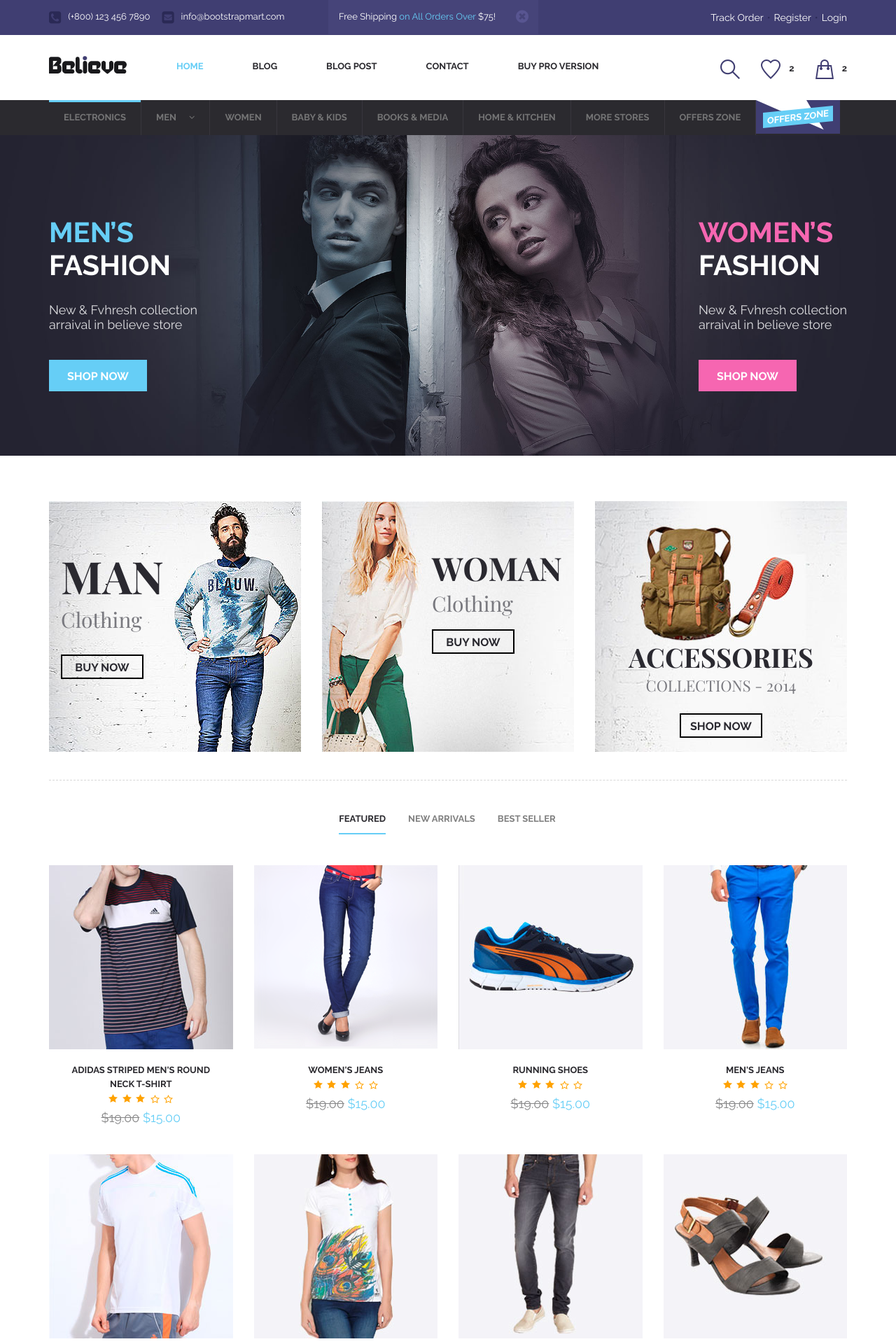
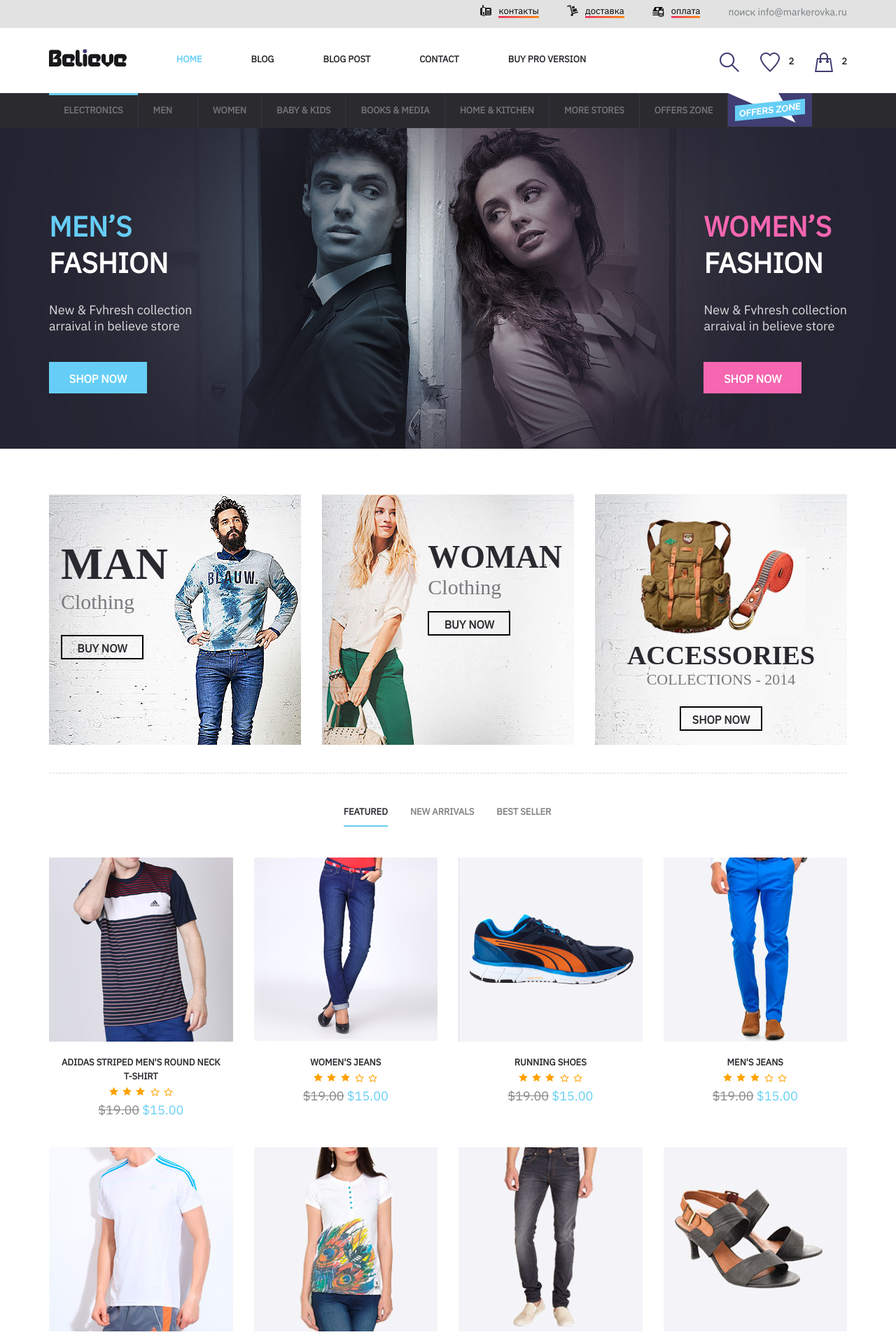
Before and after one commit to olechnaya/markerovka-website-template, a PHP site: page / in a window 1280 px wide. Shown: the top 1920 px of the page at 70% size. Run offline with PHP 8.4, Linux system fonts and the light colour scheme.

Commit message:
images for top menu added. some styles for top menu corrected

```diff
--- a/index.html
+++ b/index.html
@@ -6,11 +6,14 @@
     <meta name="viewport" content="width=device-width, initial-scale=1">
     <title>Believe</title>
 
-    <!-- fonts -->
+    <link href="https://fonts.googleapis.com/css?family=IBM+Plex+Sans|IBM+Plex+Serif|Montserrat" rel="stylesheet">
+    <!-- fonts
+
     <link href='http://fonts.googleapis.com/css?family=Raleway:400,300,500,600,700' rel='stylesheet' type='text/css'>
     <link href='http://fonts.googleapis.com/css?family=Roboto+Slab:400,700,300' rel='stylesheet' type='text/css'>
     <link href='http://fonts.googleapis.com/css?family=Playfair+Display:400,700' rel='stylesheet' type='text/css'>
     <link href='font-awesome/css/font-awesome.css' rel='stylesheet' type='text/css'>
+  -->
 
     <!-- Bootstrap -->
     <link href="css/bootstrap.min.css" rel="stylesheet">
@@ -33,6 +36,21 @@
       <script src="https://oss.maxcdn.com/html5shiv/3.7.2/html5shiv.min.js"></script>
       <script src="https://oss.maxcdn.com/respond/1.4.2/respond.min.js"></script>
     <![endif]-->
+
+    <style media="screen">
+/*    font-family: 'Montserrat', sans-serif;
+
+    font-family: 'IBM Plex Sans', sans-serif;
+font-family: 'IBM Plex Serif', serif;
+*/
+
+      body {
+
+ font-family: 'IBM Plex Sans', sans-serif;
+
+
+      }
+    </style>
   </head>
   <body>
 
@@ -40,26 +58,17 @@
           <div id="header"> <!-- header -->
               <div class="top"> <!-- top -->
                   <div class="container">
-                      <ul class="top-support">
-                          <li><i class="fa fa-phone-square"></i><span>(+800) 123 456 7890</span></li>
-                          <li><a href=""><i class="fa fa-envelope-square"></i><span>info@bootstrapmart.com</span></a></li>
+                    <div class="top-control">
+                        <a href=""><i class="fa fa-search"></i>поиск</a>
+                        <a href="mailto:info@markerovka.ru?subject=Вопрос по расходниками"><i class="fa fa-envelope"></i>info@markerovka.ru</a>
+                    </div>
+                      <ul class="top-support details">
+                          <li><a href=""><i class="fa fa-phone"></i><span>контакты</span></a></li>
+                          <li><a href=""><i class="fa fa-delivery"></i><span>доставка</span></a></li>
+                            <li><a href=""><i class="fa fa-money"></i><span>оплата</span></a></li>
                       </ul>
-                      <div class="top-offers">
-                          <div class="alert alert-warning alert-dismissible fade in offers" role="alert">
-                              <button type="button" class="close" data-dismiss="alert" aria-label="Close"><span aria-hidden="true"><i class="fa fa-times-circle"></i></span></button>
-                              Free Shipping <a href="">on All Orders Over</a> $75!
-                          </div>
-                      </div>
-                      <div class="top-control">
-                          <a href="">Track Order</a><span>•</span><a href="">Register</a><span>•</span><a href="">Login</a>
-                      </div>
+
                       <div class="clearfix"></div>
-                      <div class="top-offers show-mobile">
-                          <div class="alert alert-warning alert-dismissible fade in offers" role="alert">
-                              <button type="button" class="close" data-dismiss="alert" aria-label="Close"><span aria-hidden="true"><i class="fa fa-times-circle"></i></span></button>
-                              Free Shipping <a href="">on All Orders Over</a> $75!
-                          </div>
-                      </div>
                   </div>
               </div> <!-- top -->
 
--- a/style.css
+++ b/style.css
@@ -56,7 +56,7 @@ blockquote{
     overflow:hidden;
 }
 .container{
-    max-width:1170px;
+    max-width:1280px;
     margin:0 auto;
     position:relative;
 }
@@ -64,7 +64,7 @@ blockquote{
 
 }
 .top{
-    background:#403e72;
+    background:#e2e2e2;
 }
 .welcome{
     color: #1c1c1c;
@@ -80,24 +80,62 @@ blockquote{
 }
 .top-support{
     margin:0;
-    padding:15px 0;
-    float:left;
+    padding:7px 0;
+    float:right;
 }
 .top-support li{
     float:left;
     list-style:none;
-    color:#fff;
     font-size:13px;
-}
-.top-support li:first-child{
-    margin-right:17px;
-}
+    margin-right: 40px;
+}
+
 .top-support li a{
-    color:#fff;
-}
-.top-support li a i{
-    color:#2a2955;
-}
+    color:#000;
+      display: inline-block;
+}
+
+.top-support li a span {
+    background-image: linear-gradient(120deg, #ee2455 0%, #ff7f00 100%);
+    background-repeat: no-repeat;
+    background-size: 100% 0.2em;
+    background-position: 0 99%;
+    transition: background-size  0.25s ease-in, color 0.25s ease-in;
+}
+
+.top-support li a span:hover {
+  background-size: 100% 88%;
+  color: #fff;
+}
+.top-support li a i {
+    background: url('images/css_sprites.png');
+}
+
+.top-control a i.fa-search {
+    width: 16px; height: 16px;
+    background:url('images/top-menu-icon-envelope.svg');
+}
+
+.top-control a i.fa-search {
+    width: 16px; height: 16px;
+    background:url('images/top-menu-icon-search.svgg');
+}
+
+.top-support li a i.fa-delivery  {
+    width: 16px; height: 16px;
+    background-position: -10px -10px;
+}
+
+.top-support li a i.fa-money {
+    width: 17px; height: 20px;
+    background-position: -10px -43px;
+}
+
+.top-support li a i.fa-phone {
+    width: 16px; height: 16px;
+    background-position: -46px -10px;
+}
+
 .top-support li i{
     font-size:20px;
     color:#2a2955;
@@ -131,19 +169,24 @@ blockquote{
 }
 .top-control{
     float:right;
-    padding:15px 0;
+    padding:7px 0;
 }
 .homepage-2.gold .top-control{
     float:right;
     padding:5px 0;
 }
 .top-control a{
-    color:#fff;
+    color:#777c80;
     text-decoration: none;
    transition: all .3s ease;
     -moz-transition: all .3s ease;
     -webkit-transition: all .3s ease;
 }
+
+.top-control a:hover {
+  color: #000;
+}
+
 .homepage-2 .top-control a{
     color:#364a62;
     font-size: 14px;
@@ -160,10 +203,7 @@ blockquote{
 .homepage-2.gold .top-control a.call{
     color:#3a342d;
 }
-.top-control span{
-    color:#2a2955;
-    margin:0 5px;
-}
+
 .homepage-2 .top-control span{
     color:#bdc6d2;
     margin:0 22px;
@@ -183,12 +223,7 @@ blockquote{
     padding-bottom: 0px;
     margin-bottom: 0px;
 }
-.top-control a:hover{
-    color:#66cef6;
-   transition: all .3s ease;
-    -moz-transition: all .3s ease;
-    -webkit-transition: all .3s ease;
-}
+
 #believe-nav{
     padding:30px 0;
 }
```
Also changed, not shown: images/css_sprites.png (added), images/top-menu-icon-envelope.svg (added), images/top-menu-icon-search.svg (added).
